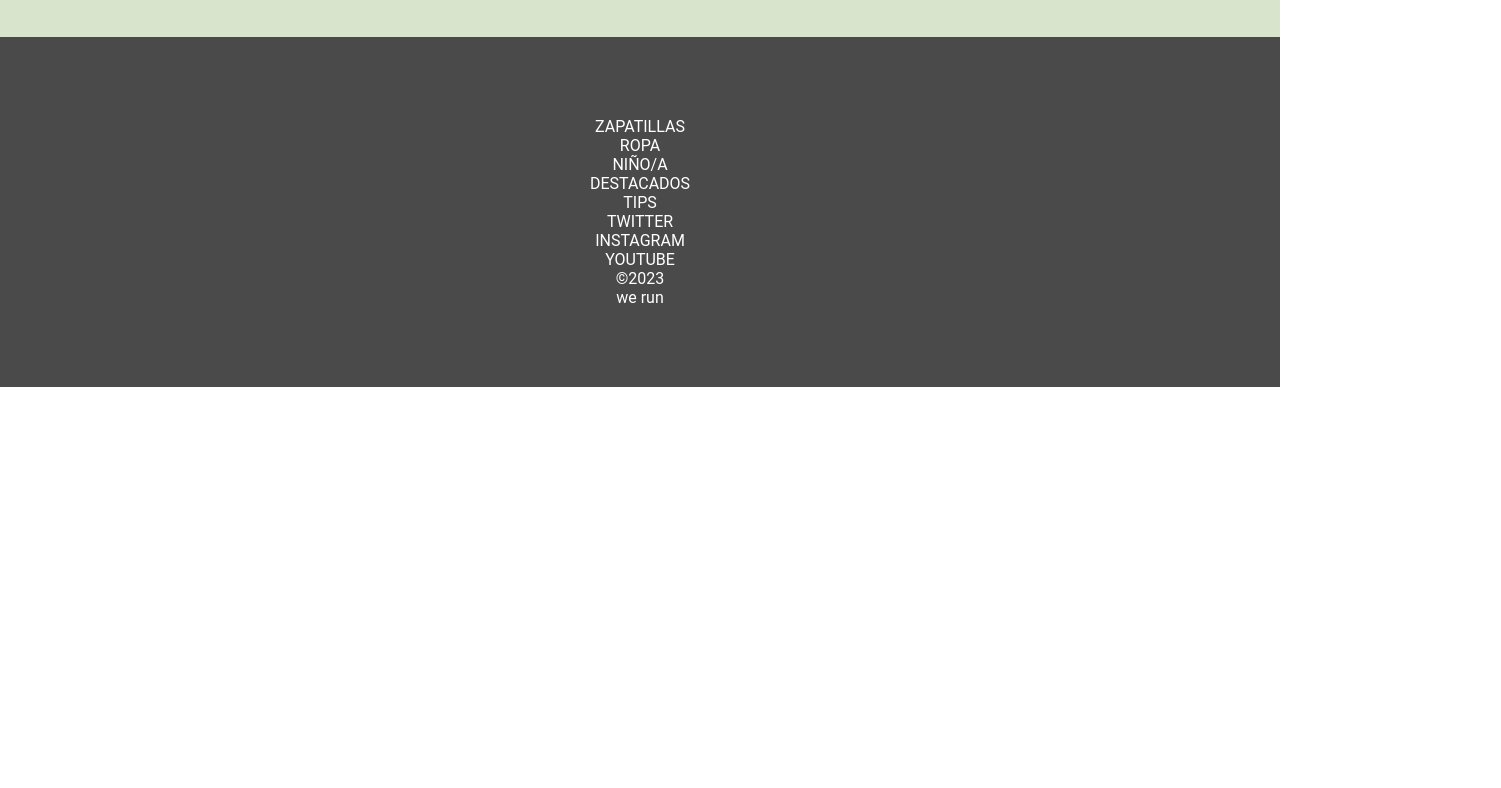
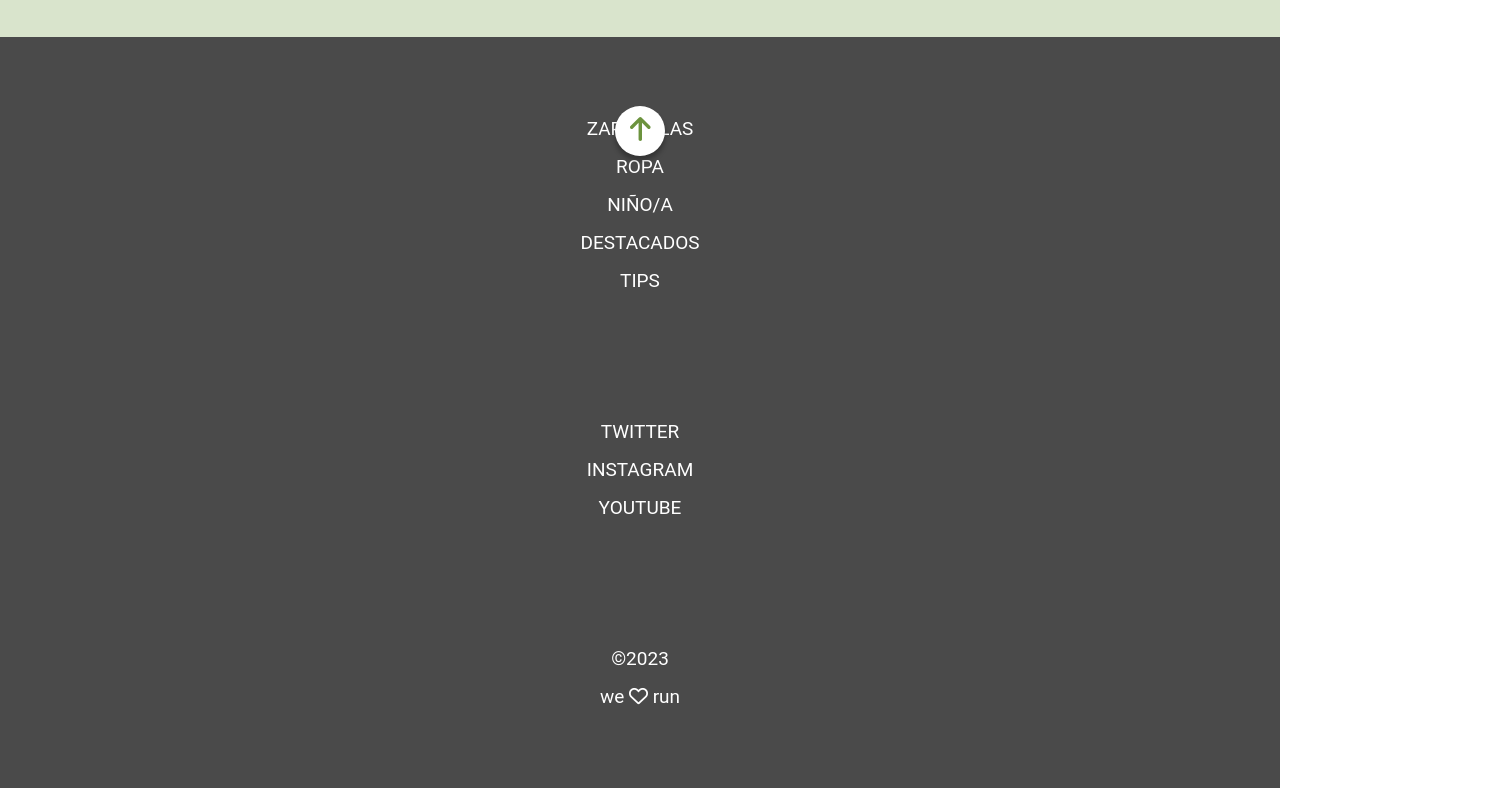
Before and after one commit to Adalab/modulo-1-evaluacion-final-krsalvarez, a website built with Vite: page src/index.html in a window 1280 px wide. Shown: the part 1624-2412 px from the top of the page, 1501 px wide, since content can reach past the window. Before the commit the page ends 2011 px from the top, so only its background shows below. Built offline with nearby package versions, Linux system fonts and the light colour scheme; files whose address does not match are found by name.

Commit message:
terminado footer

```diff
--- a/src/index.html
+++ b/src/index.html
@@ -5,6 +5,10 @@
     <meta charset="UTF-8" />
     <meta name="viewport" content="width=device-width, initial-scale=1" />
     <title>Evaluación Final</title>
+    <link
+      rel="stylesheet"
+      href="https://cdnjs.cloudflare.com/ajax/libs/font-awesome/6.0.0-beta3/css/all.min.css"
+    />
     <link rel="preconnect" href="https://fonts.googleapis.com">
     <link rel="preconnect" href="https://fonts.gstatic.com" crossorigin>
     <link href="https://fonts.googleapis.com/css2?family=Roboto+Slab:wght@100..900&display=swap" rel="stylesheet">
--- a/src/partials/footer.html
+++ b/src/partials/footer.html
@@ -1,4 +1,10 @@
 <footer class="footer">
+    <div class="arrow__up">
+        <a href="#hero">
+            <img src="./images/ico-arrow.svg" alt="flecha hacia arriba">
+        </a>
+    </div>
+
     <div class="first">
         <ul class="first__li">
             <li><a href="https://adalab.es/">ZAPATILLAS</a></li>
@@ -20,7 +26,7 @@
     <div class="third">
         <ul class="third__li">
             <li>&copy;2023</li>
-            <li>we run</li>
+            <li>we <i class="fa-regular fa-heart"></i> run</li>
         </ul>
     </div>
 </footer>
--- a/src/partials/hero.html
+++ b/src/partials/hero.html
@@ -1,8 +1,8 @@
-<div class="header__container">
+<div class="header__container" id="hero">
     <h1 class="header__title">COMIENZOS COMPARTIDOS</h1>
     <p class="header__text">Todo lo que necesitan para volver al cole con ilusión</p>
     <div class="arrow__down">
-        <a href="#main">
+        <a href="#vuelta">
             <img src="./images/ico-scroll-down.svg" alt="flecha hacia abajo">
         </a>
     </div>
--- a/src/partials/main.html
+++ b/src/partials/main.html
@@ -6,7 +6,7 @@
     <a href="#" class="button__empty">Comprar</a>
 </section>
 
-<section class="second__main">
+<section class="second__main" id="vuelta">
     <h5 class="second__grey">¡Prepáralos con tus marcas favoritas!</h5>
     <h2 class="second__black">VUELTA AL COLE</h2>
 
--- a/src/scss/layout/_footer.scss
+++ b/src/scss/layout/_footer.scss
@@ -9,25 +9,62 @@
 
 .first {
    text-decoration: none;
-
+   font-size: 19px;
 
    &__li {
       list-style: none;
+      display: flex;
+      flex-direction: column;
+      align-items: center;
+      gap: 15px;
    }
  }
 
  .second {
    text-decoration: none;
+   font-size: 19px;
 
    &__li {
     list-style: none;
+    margin: 10%;
+    display: flex;
+    flex-direction: column;
+    align-items: center;
+    gap: 15px;
   }
+
  }
 
  .third {
    text-decoration: none;
+   font-size: 19px;
 
    &__li {
     list-style: none;
+    display: flex;
+    flex-direction: column;
+    align-items: center;
+    gap: 15px;
    }
  }
+
+ .arrow__up {
+  background-color: white;
+  position: absolute;
+  transform: translateX(-50%);
+  z-index: 15;
+  bottom: -980px;
+  width: 50px;
+  height: 50px;
+  border-radius: 50%;
+  display: inline-flex;
+  justify-content: center;
+  align-items: center;
+  box-shadow: 0px 5px 5px rgba(0, 0, 0, 0.3);
+
+      &__up img {
+        width: 30px;
+        height: 30px;
+      }
+
+}
--- a/src/scss/layout/_hero.scss
+++ b/src/scss/layout/_hero.scss
@@ -6,11 +6,11 @@
     justify-content: center;
     background-image: url('../images/cover.jpeg');
     background-position: 85%;
-    width: 120%;
     height: 90vh;
     z-index: 0;
     margin-top: -35px;
     margin-left: -35px;
+    padding-left: 25px;
   }
 
   .header__title {
```
Lines whose indentation alone changed are shown as unchanged.
